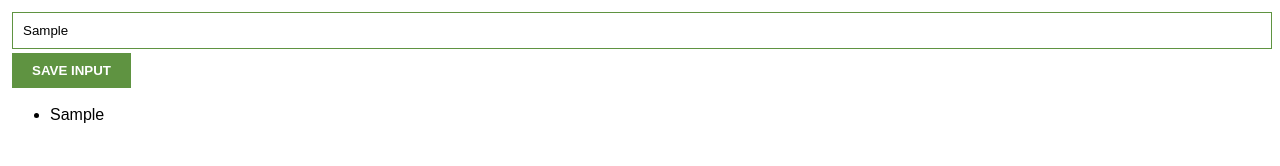
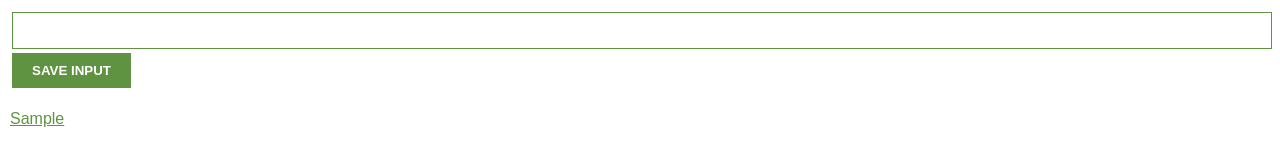
Before and after one commit to LX6T/learning_web, a browser extension: page 5 link saver/index.html in a window 1280 px wide. Both pictures are taken after typing "Sample" into the empty fields and a click on the button "SAVE INPUT". Drawn offline with Linux system fonts and the light colour scheme.

```diff
--- a/5 link saver/index.css
+++ b/5 link saver/index.css
@@ -2,6 +2,7 @@ body {
     margin: 0;
     padding: 10px;
     font-family: Arial, Helvetica, sans-serif;
+    min-width: 400px;
 }
 
 input {
@@ -20,3 +21,17 @@ button {
     font-weight: bold;
     margin: 2px
 }
+
+ul {
+    list-style: none;
+    margin-top: 20px;
+    padding-left: 0;
+}
+
+li {
+    margin-top: 5px;
+}
+
+a {
+    color: #5f9341;
+}
--- a/5 link saver/index.js
+++ b/5 link saver/index.js
@@ -6,9 +6,20 @@ const ulEl = document.getElementById("ul-el")
 
 inputBtn.addEventListener("click", function() {
     myLinks.push(inputEl.value)
+    inputEl.value = ""
+    renderLinks()
+})
 
-    ulEl.innerHTML = ""
+function renderLinks() {
+    let listItems = ""
     for (const link of myLinks) {
-        ulEl.innerHTML += "<li>" + link + "</li>"
+        listItems += `
+            <li>
+                <a target='_blank' href='${link}'>
+                    ${link}
+                </a>
+            </li>
+        `
     }
-})
+    ulEl.innerHTML = listItems
+}
```
Also changed, not shown: 5 link saver/link-icon.png (added), 5 link saver/manifest.json (added).
